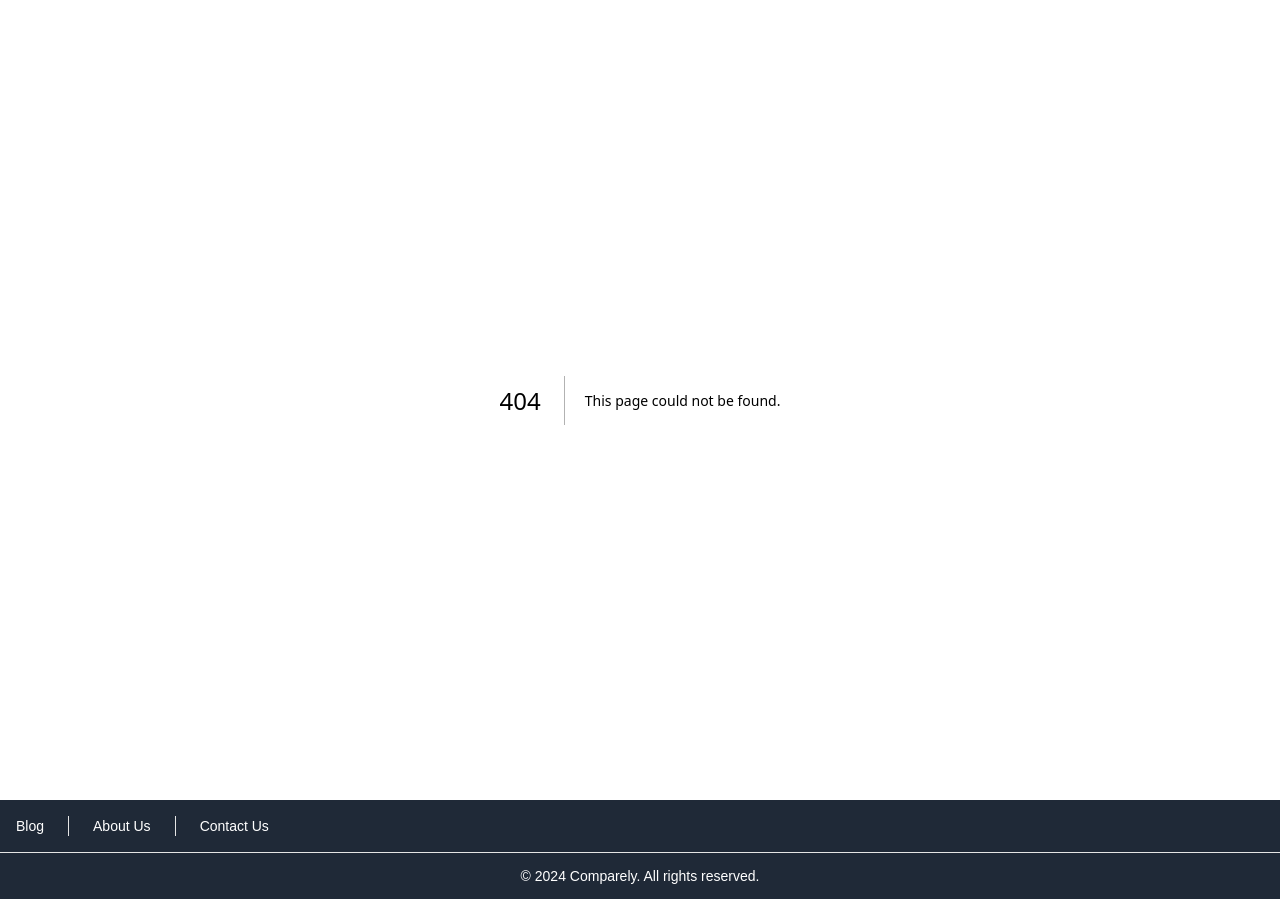
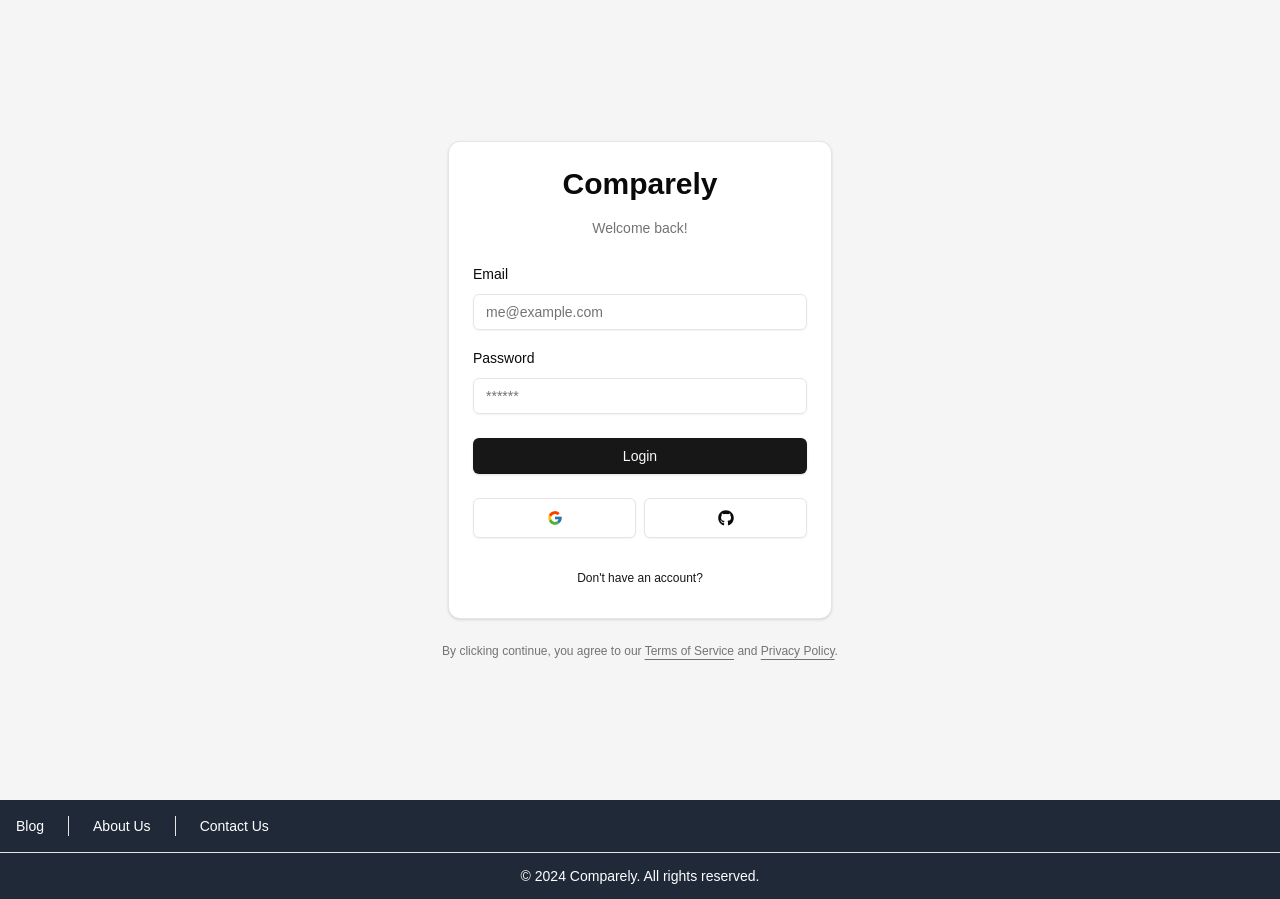
Before and after one commit to StephenLHChan/comparely, a Next.js app in the folder frontend/: page /login in a window 1280 px wide. Before the commit this address had no page. Built offline with nearby package versions, Linux system fonts and the light colour scheme.

Commit message:
feat(frontend): login form init

```diff
--- a/frontend/package.json
+++ b/frontend/package.json
@@ -50,6 +50,7 @@
     "react-day-picker": "^8.10.1",
     "react-dom": "^19.0.0",
     "react-hook-form": "^7.54.2",
+    "react-icons": "^5.4.0",
     "react-resizable-panels": "^2.1.7",
     "recharts": "^2.15.0",
     "sonner": "^1.7.1",
--- /dev/null
+++ b/frontend/src/app/(auth)/layout.tsx
@@ -0,0 +1,13 @@
+const AuthLayout = ({ children }: { children: React.ReactNode }) => {
+  return (
+    <div className="flex min-h-svh flex-col items-center justify-center gap-6 bg-muted p-6 md:p-10">
+      {children}
+      <div className="text-balance text-center text-xs text-muted-foreground [&_a]:underline [&_a]:underline-offset-4 [&_a]:hover:text-primary  ">
+        By clicking continue, you agree to our <a href="#">Terms of Service</a>{" "}
+        and <a href="#">Privacy Policy</a>.
+      </div>
+    </div>
+  );
+};
+
+export default AuthLayout;
--- /dev/null
+++ b/frontend/src/app/(auth)/login/page.tsx
@@ -0,0 +1,11 @@
+import { LoginForm } from "@/components/auth/login-form";
+
+const LoginPage: React.FC = () => {
+  return (
+    <div className="flex w-full max-w-sm flex-col gap-6">
+      <LoginForm />
+    </div>
+  );
+};
+
+export default LoginPage;
--- /dev/null
+++ b/frontend/src/components/auth/back-button.tsx
@@ -0,0 +1,17 @@
+"use client";
+
+import Link from "next/link";
+import { Button } from "@/components/ui/button";
+
+interface BackButtonProps {
+  label: string;
+  href: string;
+}
+
+export const BackButton = ({ label, href }: BackButtonProps) => {
+  return (
+    <Button variant="link" className="font-normal w-full" size="sm" asChild>
+      <Link href={href}>{label}</Link>
+    </Button>
+  );
+};
--- /dev/null
+++ b/frontend/src/components/auth/card-wrapper.tsx
@@ -0,0 +1,42 @@
+import {
+  Card,
+  CardContent,
+  CardFooter,
+  CardHeader,
+} from "@/components/ui/card";
+import { Header } from "@/components/auth/header";
+import { Social } from "@/components/auth/social";
+import { BackButton } from "@/components/auth/back-button";
+
+interface CardWrapperProps {
+  children: React.ReactNode;
+  headerLabel: string;
+  backButtonLabel: string;
+  backButtonHref: string;
+  showSocial?: boolean;
+}
+
+export const CardWrapper = ({
+  children,
+  headerLabel,
+  backButtonLabel,
+  backButtonHref,
+  showSocial,
+}: CardWrapperProps) => {
+  return (
+    <Card>
+      <CardHeader>
+        <Header label={headerLabel} />
+      </CardHeader>
+      <CardContent>{children}</CardContent>
+      {showSocial && (
+        <CardFooter>
+          <Social />
+        </CardFooter>
+      )}
+      <CardFooter>
+        <BackButton label={backButtonLabel} href={backButtonHref} />
+      </CardFooter>
+    </Card>
+  );
+};
--- /dev/null
+++ b/frontend/src/components/auth/header.tsx
@@ -0,0 +1,14 @@
+import { cn } from "@/lib/utils";
+
+interface HeaderProps {
+  label: string;
+}
+
+export const Header = ({ label }: HeaderProps) => {
+  return (
+    <div className="w-full flex flex-col gap-y-4 items-center justify-normal">
+      <h1 className={cn("text-3xl font-semibold")}>Comparely</h1>
+      <p className="text-muted-foreground text-sm">{label}</p>
+    </div>
+  );
+};
--- /dev/null
+++ b/frontend/src/components/auth/login-form.tsx
@@ -0,0 +1,89 @@
+"use client";
+
+import * as z from "zod";
+
+import { useForm } from "react-hook-form";
+import { zodResolver } from "@hookform/resolvers/zod";
+
+import { LoginSchema } from "@/schemas";
+
+import { CardWrapper } from "@/components/auth/card-wrapper";
+
+import {
+  Form,
+  FormControl,
+  FormField,
+  FormItem,
+  FormLabel,
+  FormMessage,
+} from "@/components/ui/form";
+import { Input } from "@/components/ui/input";
+import { Button } from "@/components/ui/button";
+
+import { FormError } from "@/components/form-error";
+import { FormSuccess } from "@/components/form-success";
+
+export const LoginForm = () => {
+  const form = useForm<z.infer<typeof LoginSchema>>({
+    resolver: zodResolver(LoginSchema),
+    defaultValues: {
+      email: "",
+      password: "",
+    },
+  });
+
+  const onSubmit = (values: z.infer<typeof LoginSchema>) => {
+    console.log(values);
+  };
+
+  return (
+    <CardWrapper
+      headerLabel="Welcome back!"
+      backButtonLabel="Don't have an account?"
+      backButtonHref="/register"
+      showSocial
+    >
+      <Form {...form}>
+        <form className="space-y-6" onSubmit={form.handleSubmit(onSubmit)}>
+          <div className="space-y-4">
+            <FormField
+              control={form.control}
+              name="email"
+              render={({ field }) => (
+                <FormItem>
+                  <FormLabel>Email</FormLabel>
+                  <FormControl>
+                    <Input
+                      {...field}
+                      placeholder="me@example.com"
+                      // type="email"
+                    />
+                  </FormControl>
+                  <FormMessage />
+                </FormItem>
+              )}
+            />
+            <FormField
+              control={form.control}
+              name="password"
+              render={({ field }) => (
+                <FormItem>
+                  <FormLabel>Password</FormLabel>
+                  <FormControl>
+                    <Input {...field} placeholder="******" type="password" />
+                  </FormControl>
+                  <FormMessage />
+                </FormItem>
+              )}
+            />
+          </div>
+          <FormError message="" />
+          <FormSuccess message="" />
+          <Button type="submit" className="w-full">
+            Login
+          </Button>
+        </form>
+      </Form>
+    </CardWrapper>
+  );
+};
--- /dev/null
+++ b/frontend/src/components/auth/social.tsx
@@ -0,0 +1,19 @@
+"use client";
+
+import { FcGoogle } from "react-icons/fc";
+import { FaGithub } from "react-icons/fa";
+
+import { Button } from "@/components/ui/button";
+
+export const Social = () => {
+  return (
+    <div className="flex items-center w-full gap-x-2">
+      <Button size="lg" className="w-full" variant="outline" onClick={() => {}}>
+        <FcGoogle className="w-5 h-5" />
+      </Button>
+      <Button size="lg" className="w-full" variant="outline" onClick={() => {}}>
+        <FaGithub className="w-5 h-5" />
+      </Button>
+    </div>
+  );
+};
--- /dev/null
+++ b/frontend/src/components/form-error.tsx
@@ -0,0 +1,15 @@
+import { TriangleAlert } from "lucide-react";
+
+interface FormErrorProps {
+  message?: string;
+}
+
+export const FormError = ({ message }: FormErrorProps) => {
+  if (!message) return null;
+  return (
+    <div className="bg-destructive/15 p-3 rounded-md flex items-center gap-x-2 text-sm text-destructive">
+      <TriangleAlert className="h-4 w-4" />
+      <p>{message}</p>
+    </div>
+  );
+};
--- /dev/null
+++ b/frontend/src/components/form-success.tsx
@@ -0,0 +1,15 @@
+import { CircleCheck } from "lucide-react";
+
+interface FormSuccessProps {
+  message?: string;
+}
+
+export const FormSuccess = ({ message }: FormSuccessProps) => {
+  if (!message) return null;
+  return (
+    <div className="bg-emerald-500/15 p-3 rounded-md flex items-center gap-x-2 text-sm text-emerald-500">
+      <CircleCheck className="h-4 w-4" />
+      <p>{message}</p>
+    </div>
+  );
+};
--- /dev/null
+++ b/frontend/src/schemas/index.ts
@@ -0,0 +1,6 @@
+import * as z from "zod";
+
+export const LoginSchema = z.object({
+  email: z.string().email({ message: "Email is required." }),
+  password: z.string().min(1, { message: "Password is required." }),
+});
```
Also changed, not shown: 1 other file (tests, documents, lock files or other folders).
